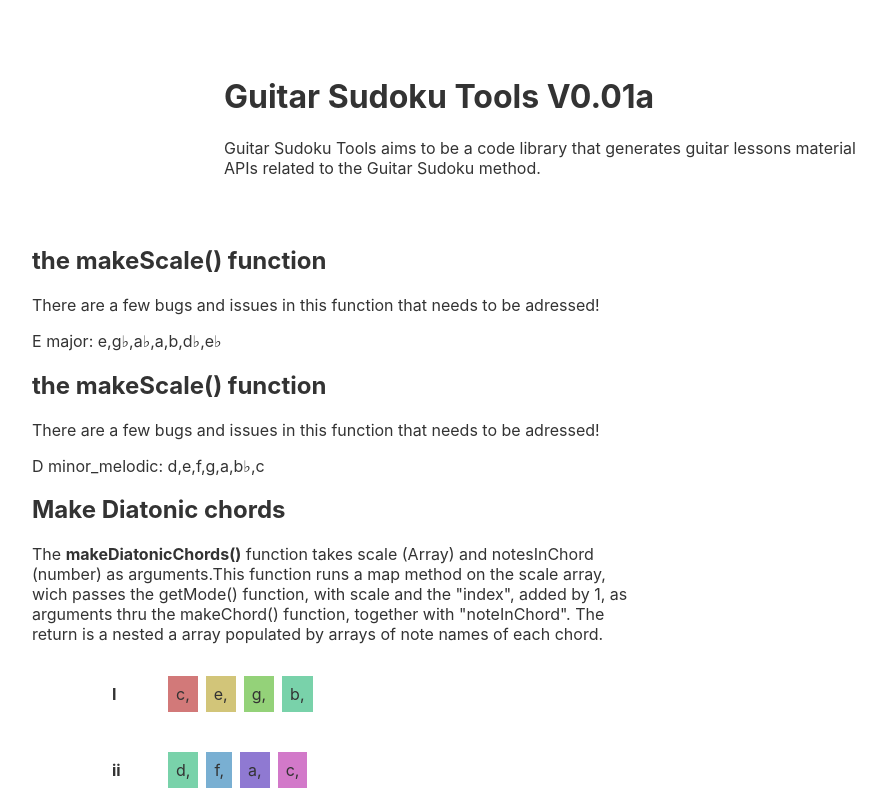
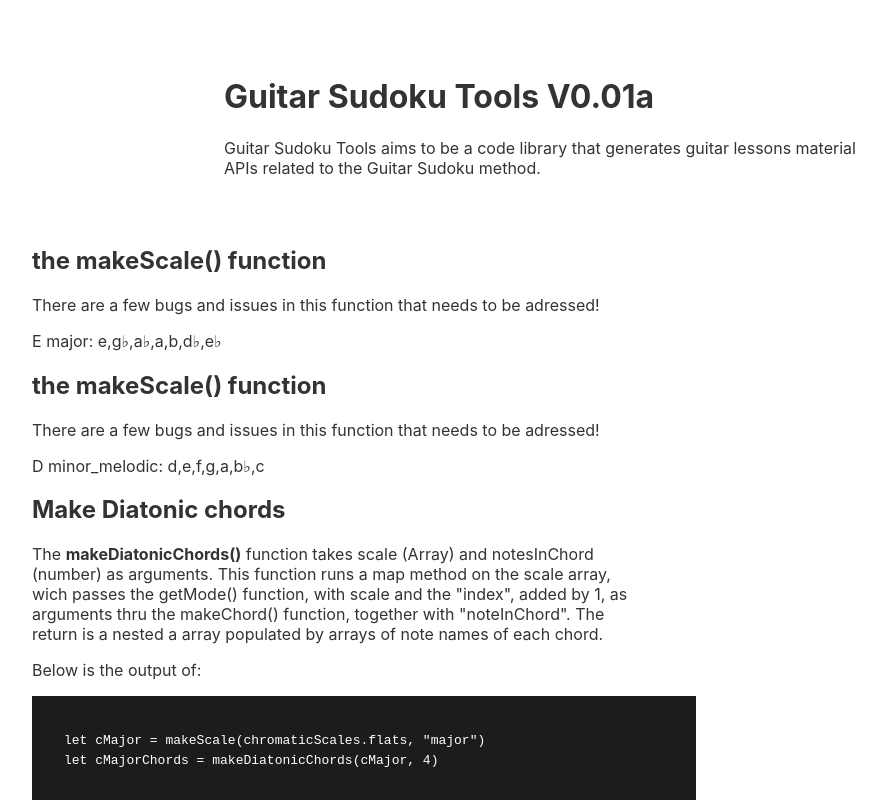
Before and after one commit to HEYROCKME/guitarSudoku, a Svelte app: page / in a window 1280 px wide. Shown: the top 800 px of the page, without its empty margins (96-982 px from the left). Built offline with nearby package versions, Linux system fonts and the light colour scheme.

Commit message:
Added code-block to docs

```diff
--- a/src/DiatonicHarmony.svelte
+++ b/src/DiatonicHarmony.svelte
@@ -1,6 +1,6 @@
 <script lang="ts">
 import {makeScale} from './Functions.svelte';
-import {getMode, makeDiatonicChords} from './Functions.svelte'
+import { makeDiatonicChords} from './Functions.svelte'
 import { chromaticScales, romanNumerals } from "./Constants.svelte"
 
 let cMajor = makeScale(chromaticScales.flats, "major")
@@ -8,17 +8,30 @@ let cMajorChords = makeDiatonicChords(cMajor, 4)
 console.log(cMajorChords);
 </script>
 
-
-
-
 <div class="docs">
 
 	<h2>Make Diatonic chords</h2>
 	<p>
-		The <b>makeDiatonicChords()</b> function takes scale (Array) and notesInChord (number) 	as arguments.This function runs a map method on the scale array, wich passes the getMode() function, with scale and the "index", added by 1, as arguments thru the makeChord() function, together with "noteInChord". The return is a nested a array populated by arrays of note names of each chord.
+		The <b>makeDiatonicChords()</b> function takes scale (Array) and notesInChord (number)	as arguments.
+		This function runs a map method on the scale array, wich passes the getMode() function,
+		with scale and the "index", added by 1, as arguments thru the makeChord() function,
+		together with "noteInChord". The return is a nested a array populated by arrays of note names of each chord.
 
 	</p>
 </div>
+<p>
+  Below is the output of: <br></p>
+
+<div class="example">
+	<code>
+		let cMajor = makeScale(chromaticScales.flats, "major")<br>
+		let cMajorChords = makeDiatonicChords(cMajor, 4)
+
+	 </code>
+</div>
+
+
+
 
 { #each cMajorChords as chord, o }
  <div class="diatonic-chord" >
@@ -35,7 +48,21 @@ console.log(cMajorChords);
 
 <style>
 
+	code {
+		background-color: rgb(29, 28, 28);
+
+		color: white;
+
+	}
+
+	.example {
+		background-color: rgb(29, 28, 28) ;
+		max-width: 600px;
+			padding: 2em;
+	}
+
 .diatonic-chord {
+	 margin-top: 2em;
 		display: flex;
 		flex-direction: row;
 		justify-content: space-evenly;
@@ -57,7 +84,8 @@ console.log(cMajorChords);
 
 	.roman-numerals {
 		min-width: 40px;
-		margin-left: 3em;
+		margin-left: 4em;
+		margin-right: 1em;
 		padding-right: 1em;
 		font-weight: bold;
     }
```
